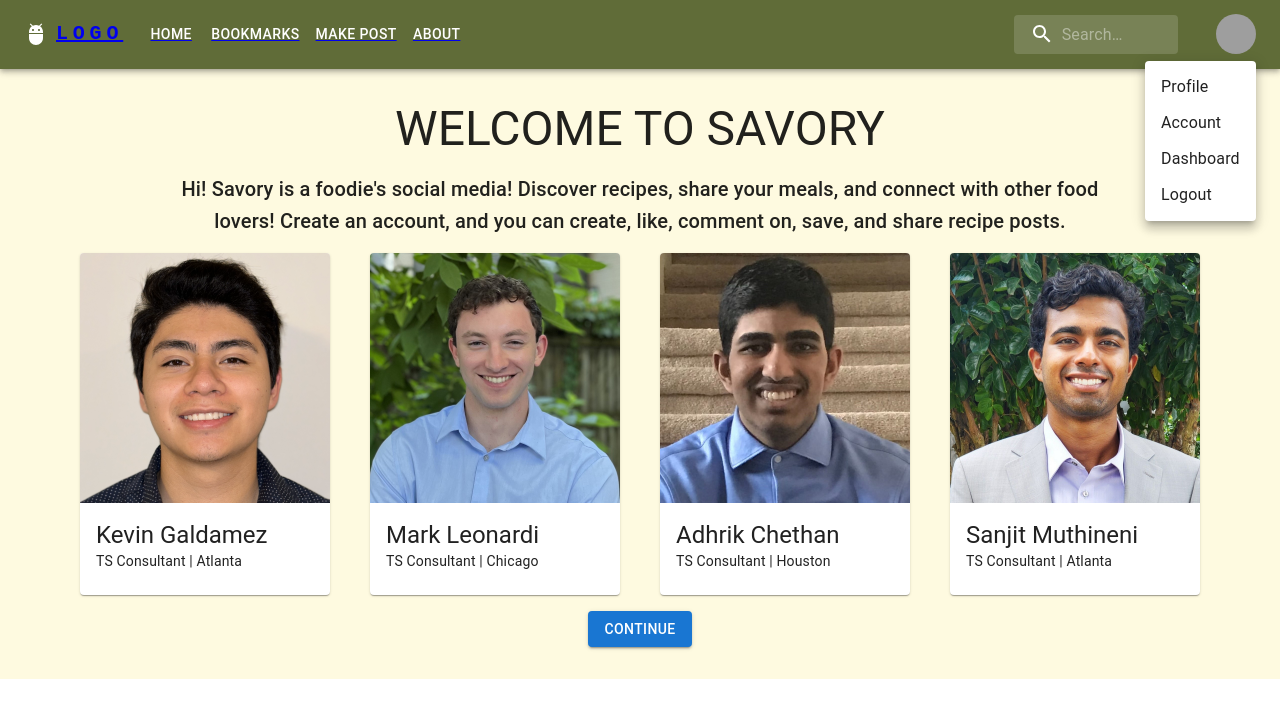
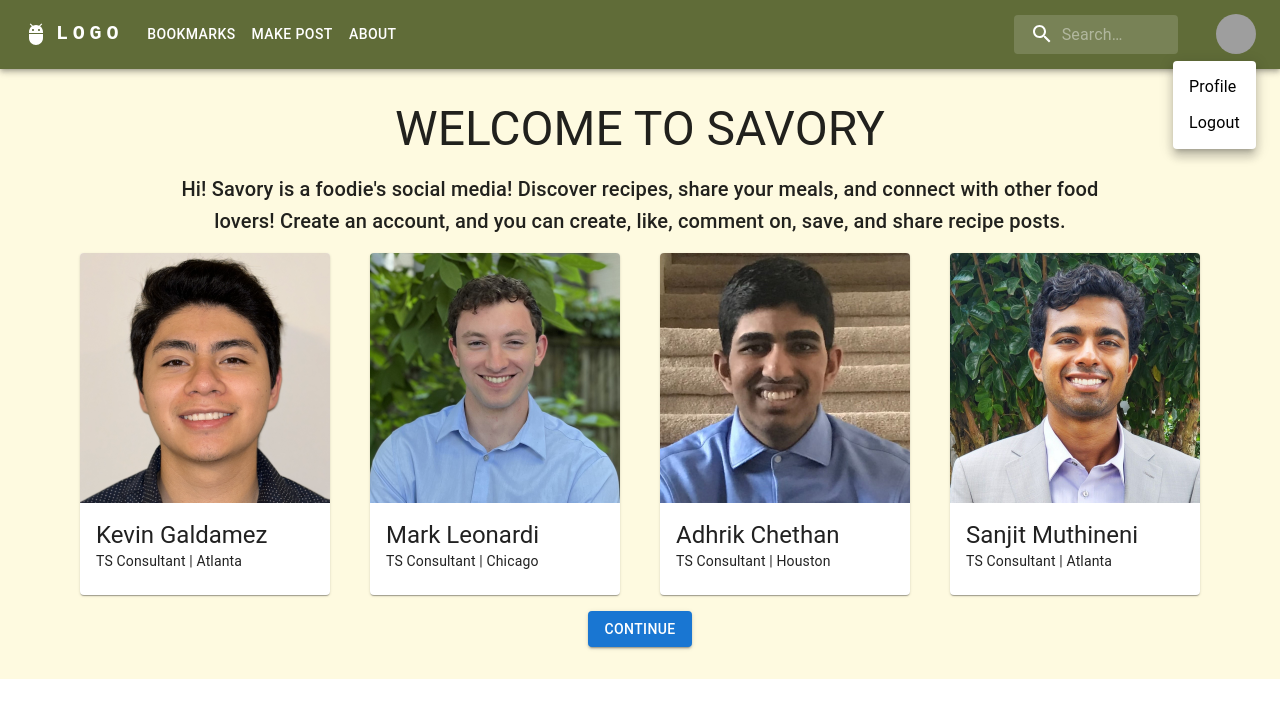
Before and after one commit to keving1239/savory, a React (Create React App) app: page / in a window 1280 px wide. Both pictures are taken after a click on the button "Open settings". Shown: the top 718 px of the page. Built offline with nearby package versions, Linux system fonts and the light colour scheme; grey boxes are pictures that could not be loaded.

Commit message:
fixed link styling

```diff
--- a/src/modules/pages/router.tsx
+++ b/src/modules/pages/router.tsx
@@ -17,7 +17,7 @@
       as children via the <Outlet /> element */}
             <Route path="/" element={<StandardLayout></StandardLayout>}>
                 <Route index element={<SplashPage></SplashPage>}></Route>
-                <Route path="profile" element={<Profile username="kevin"></Profile>}>
+                <Route path="profile" element={<Profile></Profile>}>
                 </Route>
                 <Route path="bookmarks" element={<BookmarkedPosts></BookmarkedPosts>}>
                 </Route>
--- a/src/modules/shared/Navbar.tsx
+++ b/src/modules/shared/Navbar.tsx
@@ -1,3 +1,5 @@
+
+
 import * as React from 'react';
 import AppBar from '@mui/material/AppBar';
 import Box from '@mui/material/Box';
@@ -78,14 +80,17 @@
 }));
 
 const navMenuOptions = [
-  { to: '/feed', text: 'Home' },
   { to: '/bookmarks', text: 'Bookmarks' },
   { to: '/post', text: 'Make Post' },
   { to: '/', text: 'About' }
 ];
 
-const pages = ['Bookmarks', 'My Posts'];
-const settings = ['Profile', 'Account', 'Dashboard', 'Logout'];
+const dropDown = [
+  { to: '/profile', text: 'Profile' },
+  { to: '/login', text: 'Logout' },
+];
+
+const settings = ['Profile', 'Logout'];
 
 function ResponsiveAppBar() {
   const [anchorElNav, setAnchorElNav] = React.useState<null | HTMLElement>(null);
@@ -111,7 +116,7 @@
       <Container maxWidth="xl">
         <Toolbar disableGutters>
           <AdbIcon sx={{ display: { xs: 'none', md: 'flex' }, mr: 1 }} />
-          <Link to="/feed">
+          <Link to="/feed" style={{ textDecoration: 'none', color: 'white' }}>
             <Typography
               variant="h6"
               sx={{
@@ -127,7 +132,6 @@
               LOGO
             </Typography>
           </Link>
-
           <Box sx={{ flexGrow: 1, display: { xs: 'flex', md: 'none' } }}>
             <IconButton
               size="large"
@@ -162,27 +166,9 @@
               </MenuItem>
             </Menu>
           </Box>
-          <AdbIcon sx={{ display: { xs: 'flex', md: 'none' }, mr: 1 }} />
-          <Link to="/feed">
-            <Typography
-              variant="h5"
-              sx={{
-                mr: 2,
-                display: { xs: 'flex', md: 'none' },
-                flexGrow: 1,
-                fontFamily: 'monospace',
-                fontWeight: 700,
-                letterSpacing: '.3rem',
-                color: 'inherit',
-                textDecoration: 'none',
-              }}
-            >
-              LOGO
-            </Typography>
-          </Link>
           <Box sx={{ flexGrow: 1, display: { xs: 'none', md: 'flex' } }}>
             {navMenuOptions.map((page) => (
-              <Link to={page.to}>
+              <Link to={page.to} style={{ textDecoration: 'none', color: 'white' }}>
                 <Button
                   onClick={handleCloseNavMenu}
                   sx={{ my: 2, color: 'white', display: 'block' }}
@@ -228,9 +214,11 @@
               open={Boolean(anchorElUser)}
               onClose={handleCloseUserMenu}
             >
-              {settings.map((setting) => (
-                <MenuItem key={setting} onClick={handleCloseUserMenu}>
-                  <Typography textAlign="center">{setting}</Typography>
+              {dropDown.map((setting) => (
+                <MenuItem key={setting.text} onClick={handleCloseUserMenu}>
+                  <Link to={setting.to} style={{textDecoration:'none', color:'black'}}>
+                    <Typography textAlign="center">{setting.text}</Typography>
+                  </Link>
                 </MenuItem>
               ))}
             </Menu>
```
Lines whose indentation alone changed are shown as unchanged.
